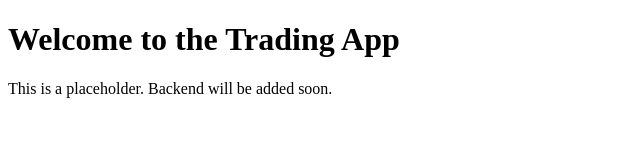
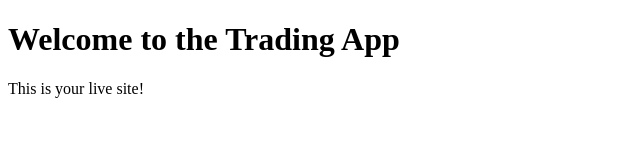
Before and after one commit to Letum1/trading-app, a website: page index.html in a window 1280 px wide. Shown: the whole page, without its empty margins (0-640 px from the left). Drawn offline with Linux system fonts and the light colour scheme.

Commit message:
Update index.html

```diff
--- a/index.html
+++ b/index.html
@@ -5,6 +5,6 @@
 </head>
 <body>
   <h1>Welcome to the Trading App</h1>
-  <p>This is a placeholder. Backend will be added soon.</p>
+  <p>This is your live site!</p>
 </body>
 </html>
```
